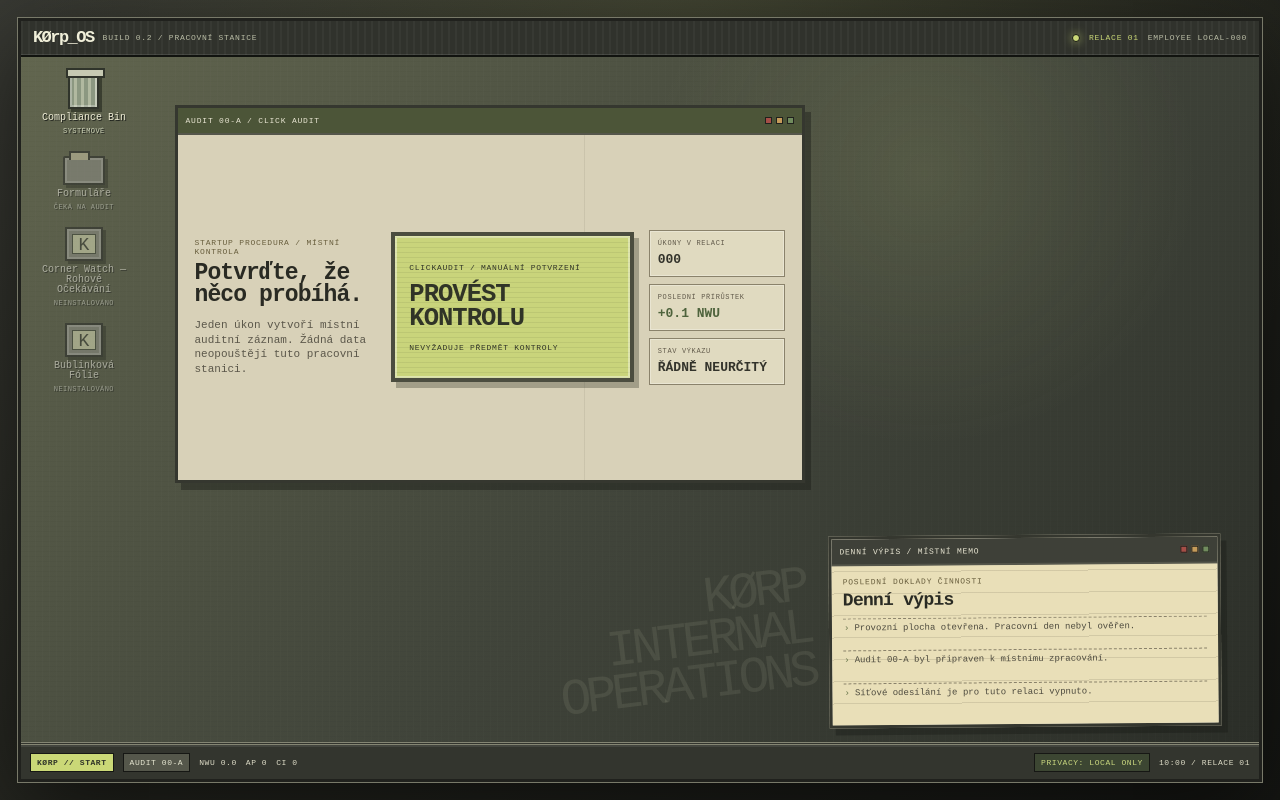
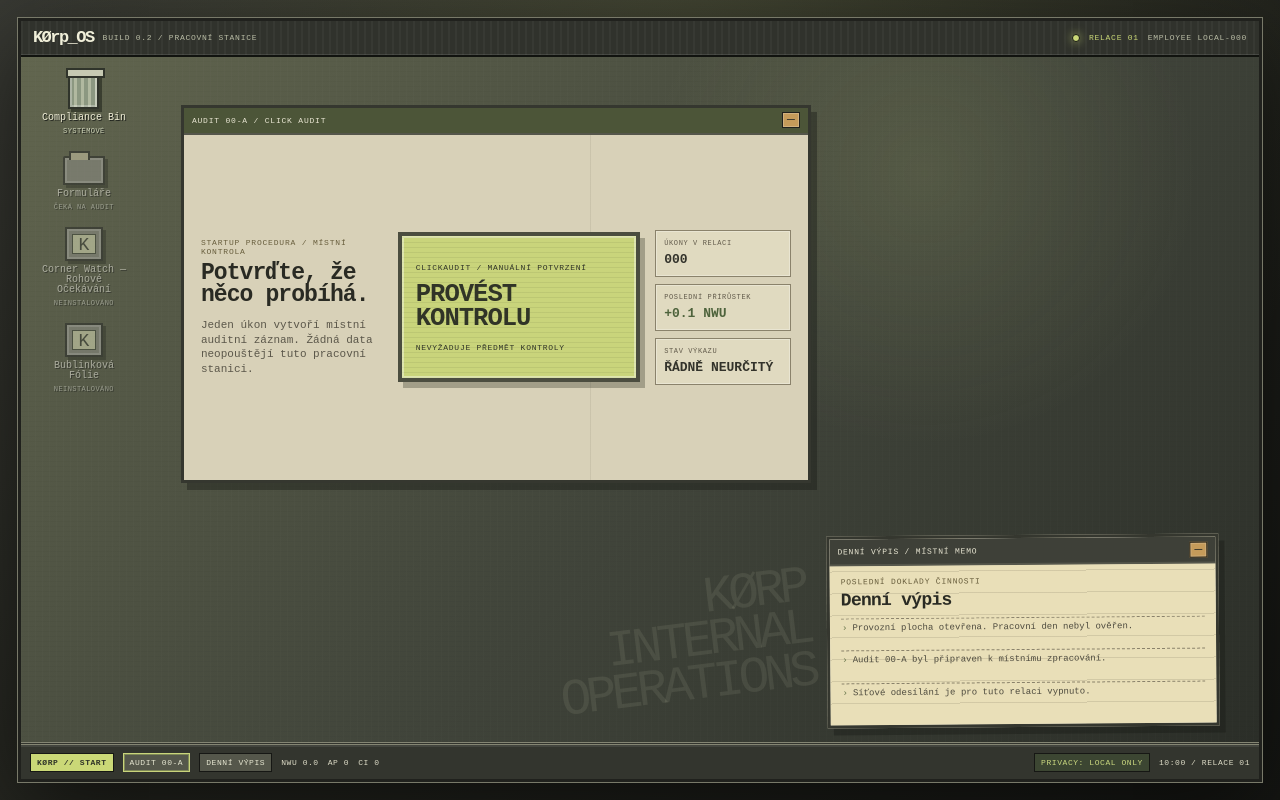
Before and after one commit to EinCorn/K0rp_ware, a React (Vite) app: page / in a window 1280 px wide. Built offline with nearby package versions, Linux system fonts and the light colour scheme.

Commit message:
Add K0rp OS window manager

```diff
--- a/src/components/KorpOsShell.css
+++ b/src/components/KorpOsShell.css
@@ -185,7 +185,7 @@
 .os-icon-label { font-size: 10px; line-height: 1; }
 .os-desktop-icon small { color: #cbd0b6; font: 7px var(--os-mono); letter-spacing: 0.06em; }
 
-.os-static-windows {
+.os-window-layer {
   position: absolute;
   inset: 0;
   min-width: 0;
@@ -194,6 +194,7 @@
 }
 
 .os-window {
+  position: absolute;
   min-width: 0;
   display: grid;
   grid-template-rows: auto minmax(0, 1fr);
@@ -215,20 +216,39 @@
   font-family: var(--os-mono);
   font-size: 8px;
   letter-spacing: 0.1em;
+  cursor: grab;
+  touch-action: none;
+  user-select: none;
 }
 
 .os-window-header-audit { background: #4c5538; }
+.os-window-header:active { cursor: grabbing; }
 .os-window-title { margin-right: auto; }
-.os-window-controls { display: flex; gap: 4px; }
-.os-window-controls i { width: 7px; height: 7px; border: 1px solid #20211d; background: #b8b39a; }
-.os-window-controls i:first-child { background: var(--os-red); }
-.os-window-controls i:nth-child(2) { background: var(--os-amber); }
-.os-window-controls i:last-child { background: var(--os-green); }
+
+.os-window-minimize {
+  width: 18px;
+  height: 16px;
+  display: grid;
+  place-items: center;
+  padding: 0 0 4px;
+  border: 1px solid #20211d;
+  color: #2e3029;
+  background: var(--os-amber);
+  box-shadow: inset 0 0 0 1px rgba(255, 255, 255, 0.22);
+  font: 13px/1 var(--os-mono);
+  cursor: pointer;
+  touch-action: auto;
+}
+
+.os-window-minimize:hover,
+.os-window-minimize:focus-visible {
+  color: #f4eed5;
+  background: #9b5148;
+  outline: 1px solid #f3e9bd;
+  outline-offset: 1px;
+}
 
 .os-audit-window {
-  position: absolute;
-  top: clamp(20px, 6vh, 64px);
-  left: clamp(122px, 12vw, 190px);
   width: min(630px, 51vw);
   height: min(378px, calc(100% - 56px));
 }
@@ -329,12 +349,8 @@
 }
 
 .os-form-window {
-  position: absolute;
-  top: clamp(50px, 11vh, 128px);
-  right: clamp(16px, 8vw, 130px);
   width: min(310px, 29vw);
   height: 250px;
-  z-index: 3;
 }
 
 .os-form-body {
@@ -373,13 +389,9 @@
 }
 
 .os-log-window {
-  position: absolute;
-  right: clamp(18px, 3vw, 48px);
-  bottom: 15px;
   width: min(392px, 34vw);
   height: 192px;
   transform: rotate(-0.45deg);
-  z-index: 2;
 }
 
 .os-log-body {
@@ -452,24 +464,41 @@
 }
 
 .os-taskbar-start,
-.os-taskbar-app,
+.os-taskbar-window,
 .os-taskbar-privacy {
   padding: 4px 6px;
   border: 1px solid #161714;
 }
 
 .os-taskbar-start { color: #2e3328; background: var(--os-fluoro); font-weight: 700; }
-.os-taskbar-app { color: #e6e6d1; background: #55574b; }
+.os-taskbar-window {
+  color: #e6e6d1;
+  background: #55574b;
+  font: inherit;
+  letter-spacing: inherit;
+  cursor: pointer;
+}
+
+.os-taskbar-window:hover,
+.os-taskbar-window:focus-visible {
+  color: #2e3328;
+  background: #c9d47b;
+  outline: 1px solid #eee6c3;
+  outline-offset: 1px;
+}
+
+.os-taskbar-window.is-active { border-color: #c9d47b; box-shadow: inset 0 0 0 1px #7f8956; }
+.os-taskbar-window.is-minimized { color: #b5b7a2; background: #41433c; border-style: dashed; }
 .os-taskbar-privacy { margin-left: auto; color: #cbd980; background: #3c4632; }
 
 @media (max-width: 1000px) {
-  .os-audit-window { left: 116px; width: min(570px, 61vw); }
+  .os-audit-window { width: min(570px, 61vw); }
   .os-audit-body { grid-template-columns: minmax(120px, 0.68fr) minmax(150px, 1fr) minmax(112px, 0.53fr); gap: 8px; padding: 10px; }
   .os-document-heading > span { font-size: 10px; }
-  .os-form-window { right: 16px; width: min(286px, 30vw); }
+  .os-form-window { width: min(286px, 30vw); }
   .os-log-window { width: 330px; }
   .os-wallpaper-mark { right: 310px; }
-  .os-taskbar span:nth-of-type(5) { display: none; }
+  .os-taskbar-resource-ci { display: none; }
 }
 
 @media (max-width: 720px) {
@@ -486,21 +515,23 @@
   .os-desktop-icon { gap: 1px; }
   .os-desktop-icon small { display: none; }
   .os-desktop-icon { font-size: 8px; }
-  .os-audit-window { top: 14px; left: 85px; width: calc(100% - 98px); height: 245px; }
+  .os-audit-window { width: calc(100% - 98px); height: 245px; }
   .os-audit-body { grid-template-columns: minmax(146px, 1fr) minmax(115px, 0.48fr); }
   .os-audit-action { min-height: 115px; padding: 9px; }
   .os-audit-action strong { font-size: 18px; }
   .os-audit-readout > div { min-height: 34px; padding: 6px; }
   .os-audit-readout strong { font-size: 11px; }
-  .os-form-window { top: 271px; left: 85px; right: auto; width: calc(100% - 98px); height: 165px; }
+  .os-form-window { width: calc(100% - 98px); height: 165px; }
   .os-form-body { gap: 5px; padding: 8px; }
   .os-form-body h2 { font-size: 16px; }
   .os-form-body > p:not(.os-document-code) { font-size: 9px; }
-  .os-log-window { right: 10px; bottom: 9px; width: calc(100% - 97px); height: 122px; }
+  .os-log-window { width: calc(100% - 97px); height: 122px; }
   .os-log-body { gap: 4px; padding: 7px; }
   .os-log-body h2 { font-size: 14px; }
   .os-log-body li { min-height: 15px; padding-top: 2px; padding-bottom: 2px; font-size: 8px; }
   .os-taskbar { gap: 6px; }
-  .os-taskbar-app { display: none; }
+  .os-taskbar-window { max-width: 84px; overflow: hidden; text-overflow: ellipsis; }
+  .os-taskbar-resource-ap,
+  .os-taskbar-resource-ci { display: none; }
   .os-taskbar-privacy { margin-left: 0; }
 }
--- a/src/components/KorpOsShell.jsx
+++ b/src/components/KorpOsShell.jsx
@@ -1,4 +1,4 @@
-import { useState } from 'react'
+import { useEffect, useRef, useState } from 'react'
 import { applyKorpEvent, createInitialState } from '../../packages/korp-core/src/index'
 import { listModules } from '../../packages/korp-modules/src/index'
 import './KorpOsShell.css'
@@ -21,12 +21,58 @@ const lockedShortcuts = listModules()
   .filter((module) => module.status !== 'current')
   .slice(0, 2)
 
-function WindowHeader({ children, variant = 'document' }) {
+const managedWindowIds = ['audit-00-a', 'form-10-a', 'daily-report']
+
+const initialWindows = {
+  'audit-00-a': {
+    id: 'audit-00-a',
+    title: 'AUDIT 00-A / CLICK AUDIT',
+    taskbarTitle: 'AUDIT 00-A',
+    x: 160,
+    y: 48,
+    zIndex: 2,
+    isMinimized: false,
+    isOpen: true,
+  },
+  'form-10-a': {
+    id: 'form-10-a',
+    title: 'FORMULÁŘE / ŽÁDOST 10-A',
+    taskbarTitle: 'ŽÁDOST 10-A',
+    x: 760,
+    y: 96,
+    zIndex: 3,
+    isMinimized: false,
+    isOpen: true,
+  },
+  'daily-report': {
+    id: 'daily-report',
+    title: 'DENNÍ VÝPIS / MÍSTNÍ MEMO',
+    taskbarTitle: 'DENNÍ VÝPIS',
+    x: 760,
+    y: 430,
+    zIndex: 1,
+    isMinimized: false,
+    isOpen: true,
+  },
+}
+
+function WindowHeader({ window, variant = 'document', onMinimize, onPointerDown }) {
   return (
-    <div className={'os-window-header os-window-header-' + variant}>
-      <span className="os-window-title">{children}</span>
-      <span className="os-window-controls" aria-hidden="true"><i /><i /><i /></span>
-    </div>
+    <header
+      className={'os-window-header os-window-header-' + variant}
+      onPointerDown={onPointerDown}
+    >
+      <span className="os-window-title">{window.title}</span>
+      <button
+        type="button"
+        className="os-window-minimize"
+        aria-label={'Minimalizovat okno ' + window.taskbarTitle}
+        onPointerDown={(event) => event.stopPropagation()}
+        onClick={() => onMinimize(window.id)}
+      >
+        —
+      </button>
+    </header>
   )
 }
 
@@ -45,11 +91,143 @@ function KorpOsShell() {
   const [activity, setActivity] = useState(initialActivity)
   const [feedbackTick, setFeedbackTick] = useState(0)
   const [auditTraceApproved, setAuditTraceApproved] = useState(false)
+  const [windows, setWindows] = useState(initialWindows)
+  const desktopSpaceRef = useRef(null)
+  const dragStateRef = useRef(null)
 
   const auditClicks = korpState.stats.eventsByType['clickaudit.click'] ?? 0
   const auditTraceAvailable = auditClicks >= auditTraceApprovalThreshold
   const notionalWorkPerAudit = auditTraceApproved ? 0.2 : 0.1
   const formVisible = auditTraceAvailable || auditTraceApproved
+  const isWindowAvailable = (id) => id !== 'form-10-a' || formVisible
+  const visibleWindowIds = managedWindowIds.filter((id) => (
+    isWindowAvailable(id) && windows[id].isOpen && !windows[id].isMinimized
+  ))
+  const taskbarWindowIds = managedWindowIds.filter((id) => isWindowAvailable(id) && windows[id].isOpen)
+  const activeWindowId = visibleWindowIds.reduce((frontmostId, id) => (
+    !frontmostId || windows[id].zIndex > windows[frontmostId].zIndex ? id : frontmostId
+  ), null)
+
+  useEffect(() => {
+    const desktopSpace = desktopSpaceRef.current
+    if (!desktopSpace) return
+
+    const rect = desktopSpace.getBoundingClientRect()
+    const isCompact = rect.width < 720
+    const auditWidth = Math.min(630, rect.width * 0.51)
+    const formWidth = Math.min(310, rect.width * 0.29)
+    const memoWidth = Math.min(392, rect.width * 0.34)
+
+    setWindows((currentWindows) => ({
+      ...currentWindows,
+      'audit-00-a': {
+        ...currentWindows['audit-00-a'],
+        x: isCompact ? 85 : Math.min(160, Math.max(118, rect.width - auditWidth - 20)),
+        y: isCompact ? 14 : 48,
+      },
+      'form-10-a': {
+        ...currentWindows['form-10-a'],
+        x: isCompact ? 85 : Math.max(142, rect.width - formWidth - Math.min(130, rect.width * 0.1)),
+        y: isCompact ? 271 : 96,
+      },
+      'daily-report': {
+        ...currentWindows['daily-report'],
+        x: isCompact ? 85 : Math.max(120, rect.width - memoWidth - 40),
+        y: isCompact ? Math.max(448, rect.height - 131) : Math.max(300, rect.height - 207),
+      },
+    }))
+  }, [])
+
+  const bringWindowToFront = (id) => {
+    setWindows((currentWindows) => {
+      const window = currentWindows[id]
+      if (!window || !window.isOpen) return currentWindows
+
+      const highestZIndex = Math.max(...Object.values(currentWindows)
+        .filter((currentWindow) => currentWindow.isOpen)
+        .map((currentWindow) => currentWindow.zIndex))
+
+      return {
+        ...currentWindows,
+        [id]: { ...window, zIndex: highestZIndex + 1 },
+      }
+    })
+  }
+
+  const minimizeWindow = (id) => {
+    setWindows((currentWindows) => ({
+      ...currentWindows,
+      [id]: { ...currentWindows[id], isMinimized: true },
+    }))
+  }
+
+  const restoreWindow = (id) => {
+    setWindows((currentWindows) => {
+      const window = currentWindows[id]
+      if (!window || !window.isOpen) return currentWindows
+
+      const highestZIndex = Math.max(...Object.values(currentWindows)
+        .filter((currentWindow) => currentWindow.isOpen)
+        .map((currentWindow) => currentWindow.zIndex))
+
+      return {
+        ...currentWindows,
+        [id]: { ...window, isMinimized: false, zIndex: highestZIndex + 1 },
+      }
+    })
+  }
+
+  const startWindowDrag = (id, event) => {
+    if (event.button !== 0) return
+
+    const desktopSpace = desktopSpaceRef.current
+    const window = windows[id]
+    if (!desktopSpace || !window) return
+
+    const desktopRect = desktopSpace.getBoundingClientRect()
+    dragStateRef.current = {
+      id,
+      pointerId: event.pointerId,
+      offsetX: event.clientX - desktopRect.left - window.x,
+      offsetY: event.clientY - desktopRect.top - window.y,
+    }
+
+    event.currentTarget.setPointerCapture(event.pointerId)
+    event.preventDefault()
+    event.stopPropagation()
+    bringWindowToFront(id)
+  }
+
+  const moveWindow = (event) => {
+    const dragState = dragStateRef.current
+    const desktopSpace = desktopSpaceRef.current
+    const windowElement = desktopSpace?.querySelector('[data-window-id="' + dragState?.id + '"]')
+    if (!dragState || dragState.pointerId !== event.pointerId || !desktopSpace || !windowElement) return
+
+    const desktopRect = desktopSpace.getBoundingClientRect()
+    const windowRect = windowElement.getBoundingClientRect()
+    const maximumX = Math.max(0, desktopRect.width - windowRect.width)
+    const maximumY = Math.max(0, desktopRect.height - windowRect.height)
+    const nextX = Math.min(maximumX, Math.max(0, event.clientX - desktopRect.left - dragState.offsetX))
+    const nextY = Math.min(maximumY, Math.max(0, event.clientY - desktopRect.top - dragState.offsetY))
+
+    setWindows((currentWindows) => ({
+      ...currentWindows,
+      [dragState.id]: { ...currentWindows[dragState.id], x: nextX, y: nextY },
+    }))
+  }
+
+  const endWindowDrag = (event) => {
+    if (dragStateRef.current?.pointerId !== event.pointerId) return
+
+    dragStateRef.current = null
+  }
+
+  const windowStyle = (window) => ({
+    left: window.x,
+    top: window.y,
+    zIndex: window.zIndex,
+  })
 
   const registerAuditAction = () => {
     const nextClick = auditClicks + 1
@@ -117,7 +295,7 @@ function KorpOsShell() {
           </div>
         </header>
 
-        <div className="os-desktop-space">
+        <div ref={desktopSpaceRef} className="os-desktop-space">
           <aside className="os-desktop-icons" aria-label="Plocha zaměstnance">
             <DesktopIcon title="Compliance Bin" type="bin" status="SYSTÉMOVÉ" />
             <DesktopIcon
@@ -131,9 +309,27 @@ function KorpOsShell() {
             ))}
           </aside>
 
-          <section className="os-static-windows" aria-label="Otevřená okna">
-            <article className="os-window os-audit-window" aria-labelledby="audit-title">
-              <WindowHeader variant="audit">AUDIT 00-A / CLICK AUDIT</WindowHeader>
+          <section
+            className="os-window-layer"
+            aria-label="Otevřená okna"
+            onPointerMove={moveWindow}
+            onPointerUp={endWindowDrag}
+            onPointerCancel={endWindowDrag}
+          >
+            {visibleWindowIds.includes('audit-00-a') && (
+              <article
+                className="os-window os-audit-window"
+                style={windowStyle(windows['audit-00-a'])}
+                data-window-id="audit-00-a"
+                aria-labelledby="audit-title"
+                onPointerDown={() => bringWindowToFront('audit-00-a')}
+              >
+              <WindowHeader
+                window={windows['audit-00-a']}
+                variant="audit"
+                onMinimize={minimizeWindow}
+                onPointerDown={(event) => startWindowDrag('audit-00-a', event)}
+              />
               <div className="os-audit-body">
                 <div className="os-document-heading">
                   <p>STARTUP PROCEDURA / MÍSTNÍ KONTROLA</p>
@@ -153,11 +349,22 @@ function KorpOsShell() {
                   <div><span>STAV VÝKAZU</span><strong>{auditTraceApproved ? 'ROZŠÍŘENÝ' : 'ŘÁDNĚ NEURČITÝ'}</strong></div>
                 </div>
               </div>
-            </article>
+              </article>
+            )}
 
-            {formVisible && (
-              <article className="os-window os-form-window" aria-labelledby="approval-title">
-                <WindowHeader>FORMULÁŘE / ŽÁDOST 10-A</WindowHeader>
+            {visibleWindowIds.includes('form-10-a') && (
+              <article
+                className="os-window os-form-window"
+                style={windowStyle(windows['form-10-a'])}
+                data-window-id="form-10-a"
+                aria-labelledby="approval-title"
+                onPointerDown={() => bringWindowToFront('form-10-a')}
+              >
+                <WindowHeader
+                  window={windows['form-10-a']}
+                  onMinimize={minimizeWindow}
+                  onPointerDown={(event) => startWindowDrag('form-10-a', event)}
+                />
                 <div className={'os-form-body ' + (auditTraceApproved ? 'is-approved' : 'is-available')}>
                   <p className="os-document-code">POMOCNÝ VÝKAZ PŘÍTOMNOSTI</p>
                   <h2 id="approval-title">Rozšíření auditní stopy</h2>
@@ -171,8 +378,19 @@ function KorpOsShell() {
               </article>
             )}
 
-            <article className="os-window os-log-window" aria-labelledby="activity-title">
-              <WindowHeader>DENNÍ VÝPIS / MÍSTNÍ MEMO</WindowHeader>
+            {visibleWindowIds.includes('daily-report') && (
+              <article
+                className="os-window os-log-window"
+                style={windowStyle(windows['daily-report'])}
+                data-window-id="daily-report"
+                aria-labelledby="activity-title"
+                onPointerDown={() => bringWindowToFront('daily-report')}
+              >
+              <WindowHeader
+                window={windows['daily-report']}
+                onMinimize={minimizeWindow}
+                onPointerDown={(event) => startWindowDrag('daily-report', event)}
+              />
               <div className="os-log-body">
                 <div>
                   <p className="os-document-code">POSLEDNÍ DOKLADY ČINNOSTI</p>
@@ -182,7 +400,8 @@ function KorpOsShell() {
                   {activity.slice(0, 3).map((entry, index) => <li key={entry + '-' + index}>{entry}</li>)}
                 </ol>
               </div>
-            </article>
+              </article>
+            )}
           </section>
 
           <p className="os-wallpaper-mark" aria-hidden="true">KØRP<br />INTERNAL<br />OPERATIONS</p>
@@ -190,10 +409,24 @@ function KorpOsShell() {
 
         <footer className="os-taskbar">
           <span className="os-taskbar-start">KØRP // START</span>
-          <span className="os-taskbar-app">AUDIT 00-A</span>
-          <span>NWU {korpState.resources.notionalWorkUnits.toFixed(1)}</span>
-          <span>AP {korpState.resources.auditPressure.toFixed(0)}</span>
-          <span>CI {korpState.resources.complianceIntegrity.toFixed(0)}</span>
+          {taskbarWindowIds.map((id) => {
+            const window = windows[id]
+            return (
+              <button
+                key={id}
+                type="button"
+                className={'os-taskbar-window' + (window.isMinimized ? ' is-minimized' : '') + (id === activeWindowId ? ' is-active' : '')}
+                aria-pressed={id === activeWindowId}
+                aria-label={(window.isMinimized ? 'Obnovit okno ' : 'Přenést dopředu okno ') + window.taskbarTitle}
+                onClick={() => restoreWindow(id)}
+              >
+                {window.taskbarTitle}
+              </button>
+            )
+          })}
+          <span className="os-taskbar-resource os-taskbar-resource-nwu">NWU {korpState.resources.notionalWorkUnits.toFixed(1)}</span>
+          <span className="os-taskbar-resource os-taskbar-resource-ap">AP {korpState.resources.auditPressure.toFixed(0)}</span>
+          <span className="os-taskbar-resource os-taskbar-resource-ci">CI {korpState.resources.complianceIntegrity.toFixed(0)}</span>
           <span className="os-taskbar-privacy">PRIVACY: LOCAL ONLY</span>
           <span>10:00 / RELACE 01</span>
         </footer>
```
